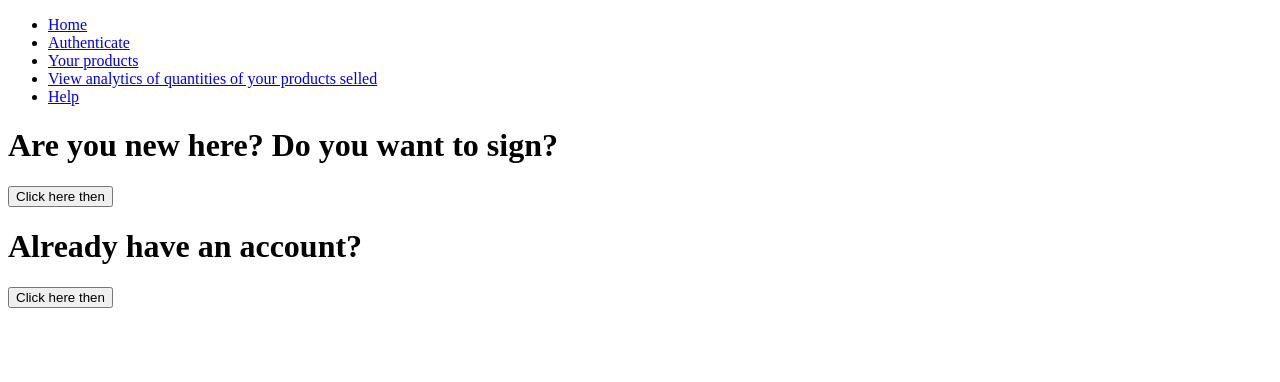
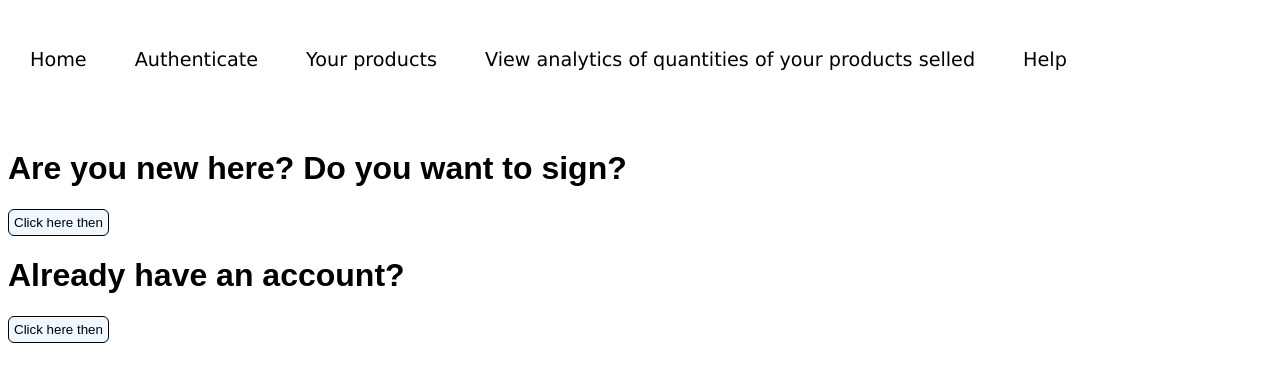
Before and after one commit to dariganarmanova/e-commerce-app-ts, a React (Create React App) app in the folder frontend/: page /auth in a window 1280 px wide. Shown: the top 382 px of the page. Built offline with nearby package versions, Linux system fonts and the light colour scheme.

Commit message:
final push

```diff
--- a/frontend/package.json
+++ b/frontend/package.json
@@ -18,7 +18,7 @@
     "react-dom": "^18.3.1",
     "react-router-dom": "^6.26.2",
     "react-scripts": "^3.0.1",
-    "typescript": "^4.9.5",
+    "typescript": "^5.6.3",
     "web-vitals": "^2.1.4"
   },
   "scripts": {
--- a/frontend/src/components/LogIn.tsx
+++ b/frontend/src/components/LogIn.tsx
@@ -1,6 +1,7 @@
 import axios from "axios";
 import React, { useContext, useState } from "react";
 import { AuthContext } from "../context";
+import "../index.css";
 
 interface User {
   id: number;
@@ -41,8 +42,8 @@ const LogIn: React.FC = () => {
   };
 
   return (
-    <div>
-      <form onSubmit={handleSubmit}>
+    <div className="containerSign">
+      <form onSubmit={handleSubmit} className="formSign">
         <input
           value={email}
           onChange={(e) => setEmail(e.target.value)}
--- a/frontend/src/components/SignUp.tsx
+++ b/frontend/src/components/SignUp.tsx
@@ -45,8 +45,8 @@ const SignUp = () => {
     }
   };
   return (
-    <div>
-      <form onSubmit={handleSubmit}>
+    <div className="containerSign">
+      <form onSubmit={handleSubmit} className="formSign">
         <input
           value={email}
           onChange={(e) => setEmail(e.target.value)}
--- a/frontend/src/index.css
+++ b/frontend/src/index.css
@@ -83,3 +83,95 @@
   border-radius: 6px;
   font-family: Arial, Helvetica, sans-serif;
 }
+
+.navbar {
+}
+
+.list {
+  list-style-type: none;
+  margin: 0;
+  padding: 0;
+  display: flex;
+  gap: 48px;
+  margin-bottom: 58px;
+  font-family: "Lucida Sans", "Lucida Sans Regular", "Lucida Grande",
+    "Lucida Sans Unicode", Geneva, Verdana, sans-serif;
+  font-size: larger;
+  margin-top: 48px;
+  margin-left: 22px;
+}
+
+.list a {
+  color: black;
+  text-decoration: none;
+}
+
+.list a:hover {
+  text-decoration: underline;
+}
+
+.authText {
+  font-family: Arial, Helvetica, sans-serif;
+  display: inline-block;
+}
+
+.authText button {
+  font-family: Arial, Helvetica, sans-serif;
+  padding: 5px;
+  border: 1px solid;
+  border-radius: 6px;
+  background-color: aliceblue;
+}
+
+.authText button:hover {
+  background-color: azure;
+}
+
+.containerSign {
+  display: flex;
+  justify-content: center;
+  align-items: center;
+  height: 100px;
+}
+
+.formSign {
+  display: block;
+  width: 300px;
+  padding: 20px;
+  border: 1px solid #ccc;
+  border-radius: 5px;
+  background-color: #f9f9f9;
+}
+
+.formSign input .formSign select {
+  padding: 35px;
+  width: 100%;
+  outline: none;
+}
+
+.formSign label {
+  margin-bottom: 5px;
+  display: block;
+  font-size: large;
+}
+
+.formSign button {
+  padding: 5px;
+  border: 1px solid;
+  border-radius: 5px;
+}
+
+.home h1 {
+  font-size: larger;
+  font-family: Arial, Helvetica, sans-serif;
+  display: flex;
+  justify-content: center;
+  align-items: center;
+  margin-top: 10px;
+}
+
+.textRef h1 {
+  font-size: medium;
+  font-family: Arial, Helvetica, sans-serif;
+  margin-left: 130px;
+}
--- a/frontend/src/pages/AnalyticsPage.tsx
+++ b/frontend/src/pages/AnalyticsPage.tsx
@@ -30,13 +30,13 @@ const AnalyticsPage = () => {
       }
     };
     fetchData();
-  });
+  }, [token]);
 
   useEffect(() => {
     if (!response || response.length === 0) return;
 
-    const width = 530;
-    const height = 530;
+    const width = 400;
+    const height = 400;
     const radius = Math.min(width, height) / 2 - 10;
 
     const svg = d3
@@ -48,41 +48,58 @@ const AnalyticsPage = () => {
 
     const notSoldCount = response.filter(
       (word) => word.status === "not sold"
-    ).length; //not sold length
+    ).length;
     const soldCount = response.filter((word) => word.status === "sold").length;
-    //sold lentgh
 
     const data = [
       { status: "Sold", value: soldCount },
       { status: "Not sold", value: notSoldCount },
     ];
 
-    //create a pie layout
     const pie = d3
       .pie<{ status: string; value: number }>()
-      .value((d) => d.value);
+      .value((d) => d.value)
+      .padAngle(0.02);
 
     const arc = d3
       .arc<d3.PieArcDatum<{ status: string; value: number }>>()
-      .innerRadius(0) //full pie chart (no inner radius for now)
-      .outerRadius(radius); //outer radius for arcs
+      .innerRadius(0)
+      .outerRadius(radius);
 
     const arcs = pie(data);
 
-    //append 'g' element for the pie chart, centered in the SVG
+    //center the pie chart
     const g = svg
       .append("g")
-      .attr("transform", `translate(${width / 2}, ${height / 2})`);
+      .attr("transform", `translate(${width / 2}, ${height / 2})`); //centered
 
-    //create the pie chart arcs
     g.selectAll("path")
       .data(arcs)
       .enter()
       .append("path")
       .attr("d", arc)
-      .attr("fill", (d, i) => (i === 0 ? "green" : "red"))
+      .attr("fill", (d, i) => (i === 0 ? "#4caf50" : "#f44336"))
       .attr("stroke", "white")
-      .style("stroke-width", "2px");
+      .style("stroke-width", "2px")
+      .transition()
+      .duration(750)
+      .ease(d3.easeBounce);
+
+    g.selectAll("text")
+      .data(arcs)
+      .enter()
+      .append("text")
+      .attr("transform", (d) => `translate(${arc.centroid(d)})`)
+      .attr("dy", "0.35em")
+      .attr("text-anchor", "middle")
+      .text(
+        (d) =>
+          `${d.data.status}: ${((d.data.value / response.length) * 100).toFixed(
+            1
+          )}%`
+      )
+      .style("fill", "white")
+      .style("font-weight", "bold");
 
     const legend = svg
       .selectAll(".legend")
@@ -90,15 +107,14 @@ const AnalyticsPage = () => {
       .enter()
       .append("g")
       .attr("class", "legend")
-      .attr("transform", (d, i) => `translate(450, ${i * 20 + 100})`); // Position the legend
+      .attr("transform", (d, i) => `translate(320, ${i * 20 + 100})`);
 
     legend
       .append("rect")
       .attr("width", 18)
       .attr("height", 18)
-      .attr("fill", (d, i) => (i === 0 ? "green" : "red")); //match colors with pie slices
+      .attr("fill", (d, i) => (i === 0 ? "#4caf50" : "#f44336"));
 
-    //add text to legend
     legend
       .append("text")
       .attr("x", 24)
@@ -108,8 +124,9 @@ const AnalyticsPage = () => {
   }, [response]);
 
   return (
-    <div>
+    <div className="textRef">
       <svg ref={ref}></svg>
+      <h1>Month: October</h1>
     </div>
   );
 };
--- a/frontend/src/pages/AuthPage.tsx
+++ b/frontend/src/pages/AuthPage.tsx
@@ -1,5 +1,6 @@
 import React from "react";
 import { useNavigate } from "react-router-dom";
+import "../index.css";
 
 const AuthPage = () => {
   const navigate = useNavigate();
@@ -10,7 +11,7 @@ const AuthPage = () => {
     navigate("/sign");
   };
   return (
-    <div>
+    <div className="authText">
       <h1>Are you new here? Do you want to sign?</h1>
       <button onClick={handleSign}>Click here then</button>
       <h1>Already have an account?</h1>
--- a/frontend/src/pages/HomePage.tsx
+++ b/frontend/src/pages/HomePage.tsx
@@ -1,8 +1,9 @@
 import React from "react";
+import "../index.css";
 
 const HomePage = () => {
   return (
-    <div>
+    <div className="home">
       <h1>
         Welcome to the E-commerce web-site where you can chat with the buyer in
         real time and see the products
--- a/frontend/src/pages/NavBar.tsx
+++ b/frontend/src/pages/NavBar.tsx
@@ -5,8 +5,8 @@ import "../index.css";
 const NavBar = () => {
   return (
     <div className="bg-sky-200">
-      <nav>
-        <ul>
+      <nav className="navbar">
+        <ul className="list">
           <li>
             <Link to="/">Home</Link>
           </li>
```
Also changed, not shown: frontend/tsconfig.json (+3 -9 lines), 3 other files (tests, documents, lock files or other folders).
